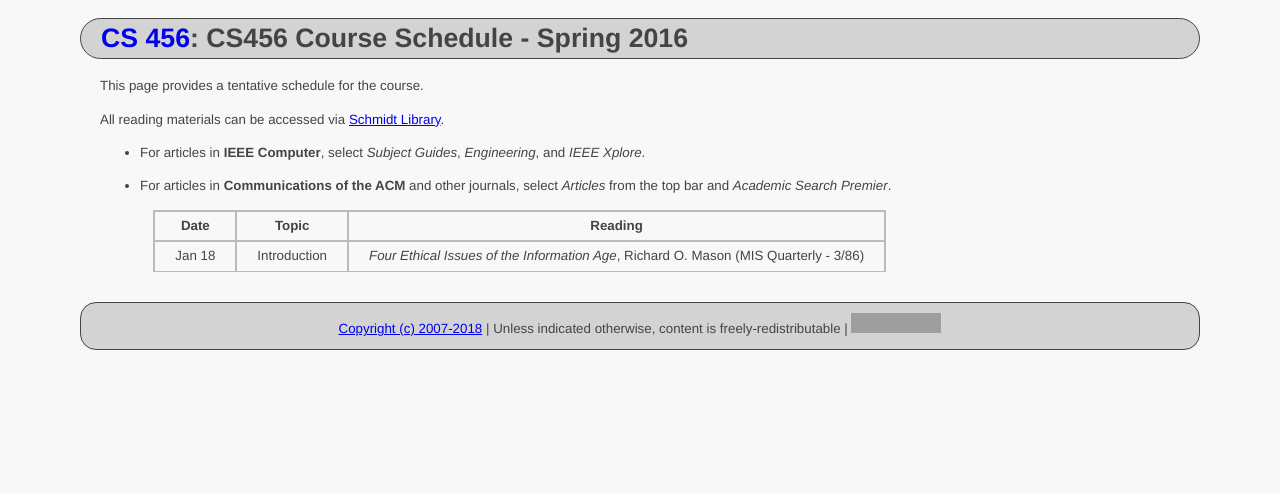
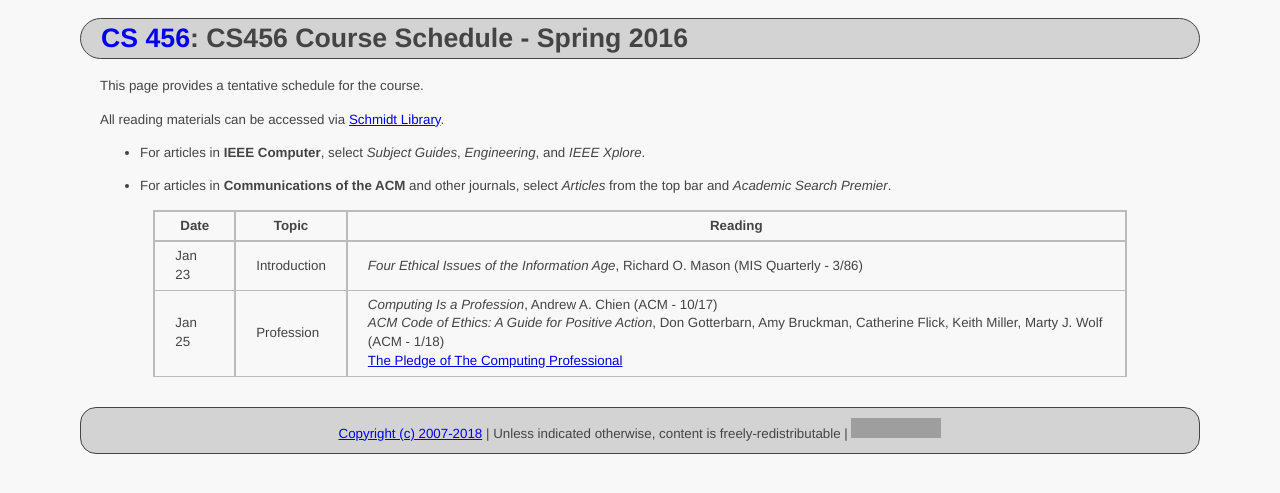
Before and after one commit to ycpcs/cs456-spring2018, a Jekyll site: the page built from schedule/index.md, in a window 1280 px wide. Shown: the top 493 px of the page. Built offline with Jekyll 4.4.1, drawn with Linux system fonts in a browser that asks for light colours; grey boxes are pictures that could not be loaded.

Commit message:
add profession articles
add profession articles

```diff
--- a/schedule/index.md
+++ b/schedule/index.md
@@ -14,7 +14,8 @@ All reading materials can be accessed via [Schmidt Library](http://library.ycp.e
 
 >  Date   |      Topic      |                                    Reading                                             |
 > ------- | --------------  | -------------------------------------------------------------------------------------- |
-> Jan 18  | Introduction    | *Four Ethical Issues of the Information Age*, Richard O. Mason (MIS Quarterly - 3/86)  |
+> Jan 23  | Introduction    | *Four Ethical Issues of the Information Age*, Richard O. Mason (MIS Quarterly - 3/86)  |
+> Jan 25  | Profession      | *Computing Is a Profession*, Andrew A. Chien (ACM - 10/17) <br /> *ACM Code of Ethics: A Guide for Positive Action*, Don Gotterbarn, Amy Bruckman, Catherine Flick, Keith Miller, Marty J. Wolf (ACM - 1/18) <br /> [The Pledge of The Computing Professional](http://pledge-of-the-computing-professional.org/home-page/the-oath_) |
 
 
 
```
